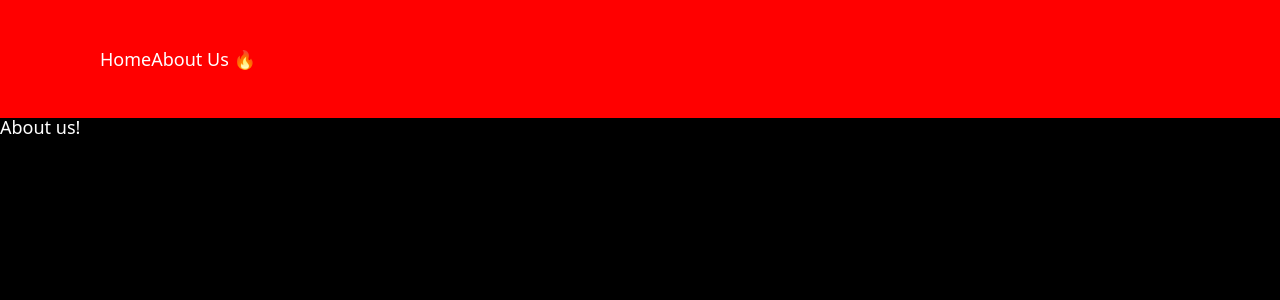
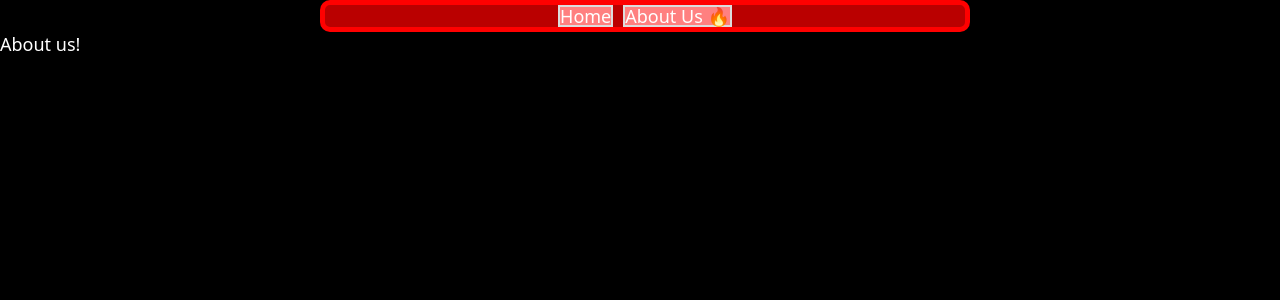
Before and after one commit to pki071120/nextJs, a Next.js app: page /about-us in a window 1280 px wide. Shown: the top 300 px of the page. Built offline with nearby package versions, Linux system fonts and the light colour scheme.

Commit message:
movie style

```diff
--- a/components/navigation.tsx
+++ b/components/navigation.tsx
@@ -6,7 +6,7 @@ import styles from "../styles/navigation.module.css";
 export default function Navigation(){
   const path = usePathname();
   return (
-    <nav className ={styles.nav}>
+    <header className ={styles.nav}>
       <ul>
         <li>
           <Link href="/">Home</Link> {path === "/" ? "🔥" : null}
@@ -15,6 +15,6 @@ export default function Navigation(){
           <Link href="/about-us">About Us</Link> {path === "/about-us" ? "🔥" : null}
         </li>
       </ul>
-    </nav>
+    </header>
     )
 }
--- a/styles/global.css
+++ b/styles/global.css
@@ -128,6 +128,7 @@ body {
   background-color: black;
   color:white;
   font-size: 18px;
+  padding-top:35px;
 }
 
 a {
--- /dev/null
+++ b/styles/home.module.css
@@ -0,0 +1,6 @@
+.container {
+  display:flex;
+  flex-direction: row;
+  flex-wrap: wrap;
+  justify-content: center;
+}
--- a/styles/navigation.module.css
+++ b/styles/navigation.module.css
@@ -1,8 +1,26 @@
 .nav {
-  background-color: red;
-  padding: 50px 100px;
+  display: flex;
+  position: fixed;
+  top:0;
+  width: 50%;
+  margin: 5px 0;
+  border: 5px solid red;
+  border-radius: 10px;
+  margin: 0 25%;
+  background-color: rgb(186, 0, 0);
+  justify-content: center;
+  z-index: 1;
 }
 
 .nav ul {
   display: flex;
 }
+
+.nav li {
+  margin: 0 5px;
+  border: 2px solid gainsboro;
+  background-color: rgb(255, 128, 128);
+}
+.nav li:hover{
+  background-color: sienna;
+}
```
Also changed, not shown: app/(home)/page.tsx (+4 -3 lines), components/movie.tsx (added, +15 -0 lines), styles/movie.module.css (added, +23 -0 lines).
